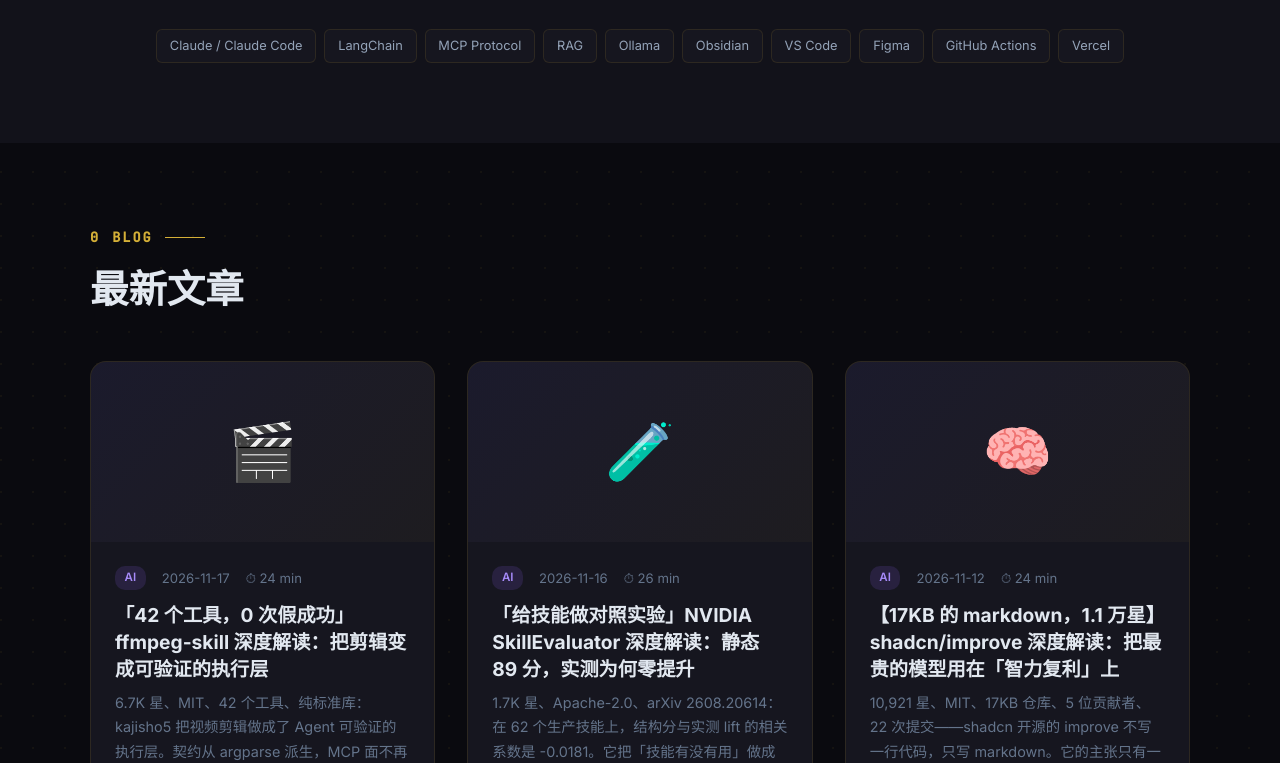
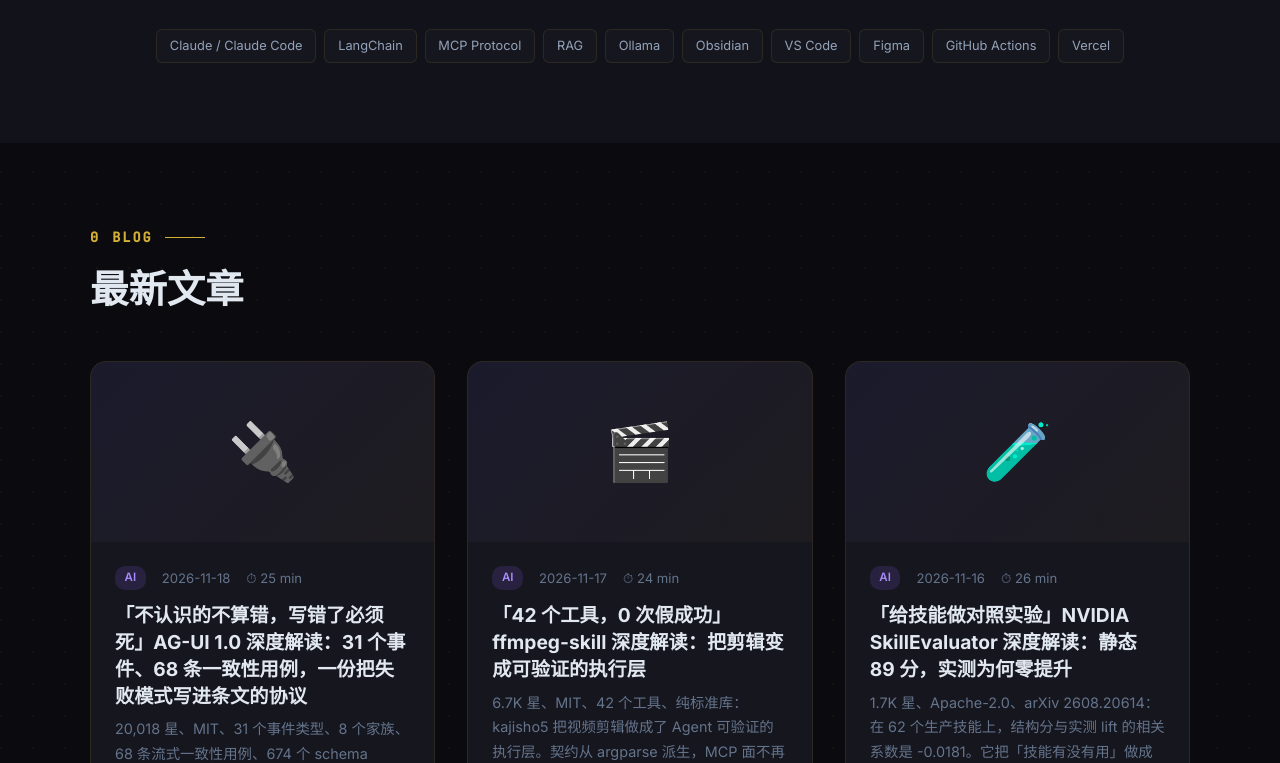
Before and after one commit to jiegeneedcode/blog, a plain HTML site: page index.html in a window 1280 px wide. Shown: the part 2037-2800 px from the top of the page. Drawn offline with Linux system fonts and the light colour scheme.

Commit message:
new post: AG-UI 1.0 深度解读：把失败模式写进条文的协议

```diff
--- a/index.html
+++ b/index.html
@@ -669,6 +669,18 @@
       <div class="section-label" data-num="03">Blog</div>
       <h2 class="section-title"><span class="zh">最新文章</span><span class="en">Latest Posts</span></h2>
       <div class="posts-grid">
+        <a href="article.html?id=hot-20261118-1" class="post-card reveal">
+          <div class="post-card-image">🔌</div>
+          <div class="post-card-body">
+            <div class="post-card-meta">
+              <span class="post-card-category cat-ai">AI</span>
+              <span>2026-11-18</span>
+              <span>⏱ 25 min</span>
+            </div>
+            <h3>「不认识的不算错，写错了必须死」AG-UI 1.0 深度解读：31 个事件、68 条一致性用例，一份把失败模式写进条文的协议</h3>
+            <p>20,018 星、MIT、31 个事件类型、8 个家族、68 条流式一致性用例、674 个 schema fixture：AG-UI 1.0 把「哪种失败必须炸、哪种必须忍」写成了规范条文。本文拆四条设计原则（容忍与致命的不对称、中间件必须先于执法、中断即关流、版本在流里），以及它自己承认的七个洞。</p>
+          </div>
+        </a>
         <a href="article.html?id=hot-20261117-1" class="post-card reveal">
           <div class="post-card-image">🎬</div>
           <div class="post-card-body">
@@ -691,18 +703,6 @@
             </div>
             <h3>「给技能做对照实验」NVIDIA SkillEvaluator 深度解读：静态 89 分，实测为何零提升</h3>
             <p>1.7K 星、Apache-2.0、arXiv 2608.20614：在 62 个生产技能上，结构分与实测 lift 的相关系数是 -0.0181。它把「技能有没有用」做成配对 A/B 实验：先证明被调用，再算 Skill Lift，并强制标注 sufficient 还是 provisional。本文拆三层评测、四条工程戒律，以及它自己承认的三个洞。</p>
-          </div>
-        </a>
-        <a href="article.html?id=hot-20261112-1" class="post-card reveal">
-          <div class="post-card-image">🧠</div>
-          <div class="post-card-body">
-            <div class="post-card-meta">
-              <span class="post-card-category cat-ai">AI</span>
-              <span>2026-11-12</span>
-              <span>⏱ 24 min</span>
-            </div>
-            <h3>【17KB 的 markdown，1.1 万星】shadcn/improve 深度解读：把最贵的模型用在「智力复利」上</h3>
-            <p>10,921 星、MIT、17KB 仓库、5 位贡献者、22 次提交——shadcn 开源的 improve 不写一行代码，只写 markdown。它的主张只有一句：把最贵的模型用在「智力复利」的地方（理解代码库、判断什么值得做、写规格），执行交给便宜模型，计划的品质决定执行者能否成功。本文拆解五阶段流水线（Recon / Audit / Vet / Prioritize / Plan）、九个类目的审计手册、让计划可执行的三个属性、以及六个真正见功力的工程机制：杠杆排序、commit SHA 漂移检查、机器可判的完成标准、把执行者 diff 当不可信声明、两轮修订上限与 BLOCK、reconcile 清扫 backlog；也直说它对一行改动是纯负担，以及 1.1 万星背后 star 与工程量彻底脱钩这件事。</p>
           </div>
         </a>
         <a href="article.html?id=ai-agent" class="post-card reveal">
```
